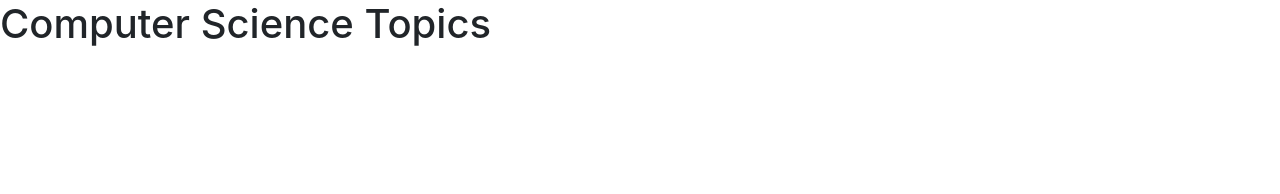
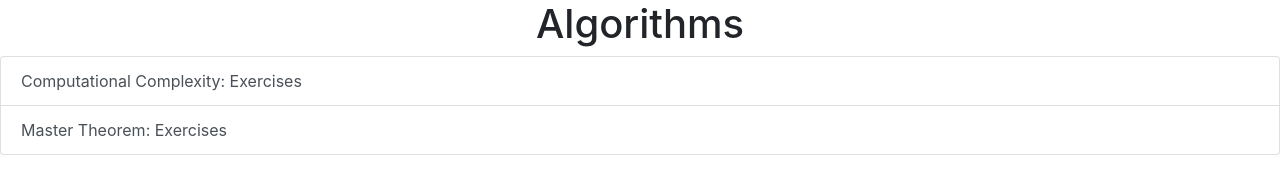
Before and after one commit to marcos-daniel-cc/Algorithms, a plain HTML site: page docs/index.html in a window 1280 px wide. Drawn offline with nearby package versions, Linux system fonts and the light colour scheme.

Commit message:
Web page updated...

```diff
--- a/docs/index.html
+++ b/docs/index.html
@@ -11,7 +11,15 @@
     <title>Marcos Daniel Calderón Calderón</title>
   </head>
   <body>
-    <h1>Computer Science Topics</h1>
+    <h1 align="center">Algorithms</h1>
+
+
+    <div class="list-group">
+      <a href="Properties of Rigid Transformations.pdf" class="list-group-item list-group-item-action">Computational Complexity: Exercises</a>
+      <a href="Centroid of a Triangle.pdf" class="list-group-item list-group-item-action">Master Theorem: Exercises</a>
+    </div>
+
+
 
     <!-- Optional JavaScript -->
     <!-- jQuery first, then Popper.js, then Bootstrap JS -->
```
